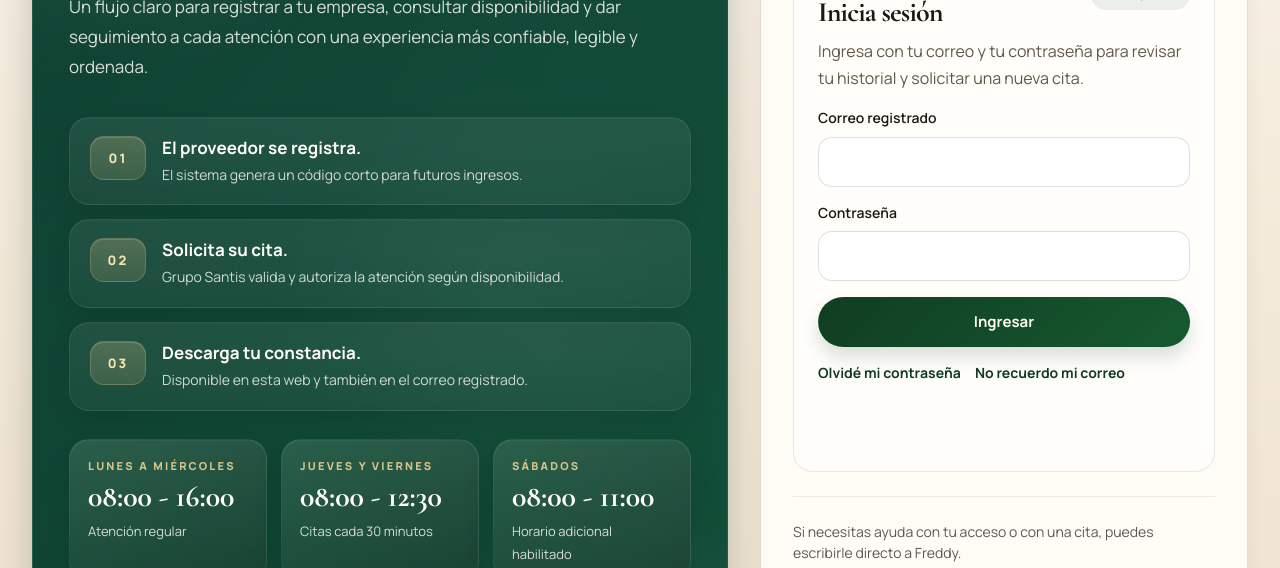
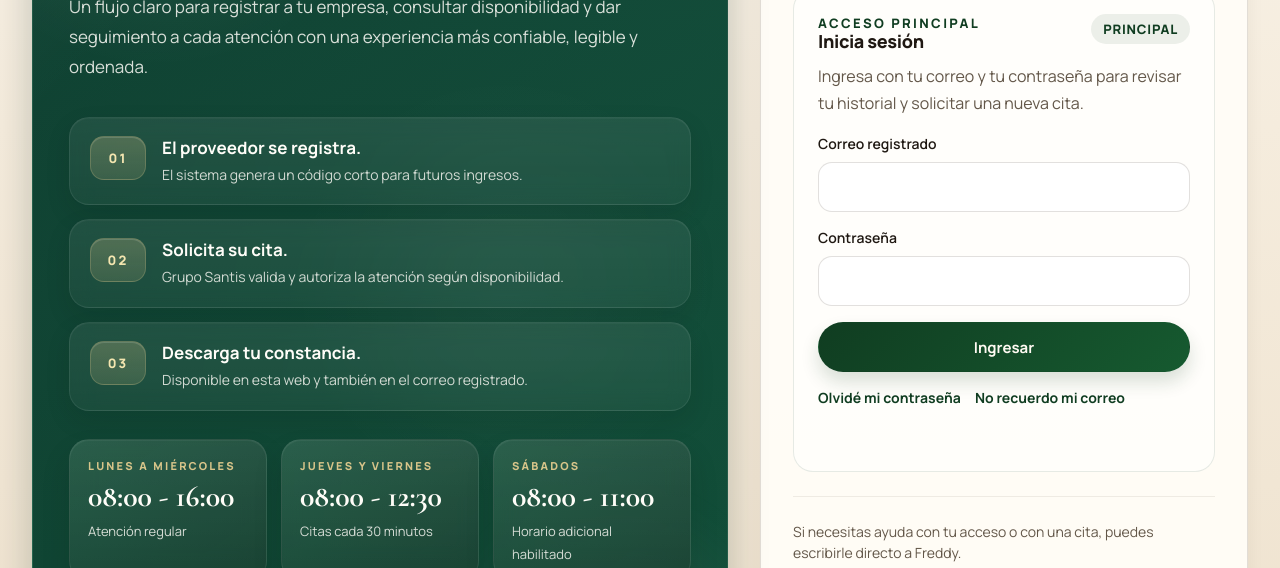
Before and after one commit to jhidalgo-oss/proveedores-web, a plain HTML site: page cloudflare/provider/public/index.html in a window 1280 px wide. Shown: the part 532-1100 px from the top of the page. Drawn offline with nearby package versions, Linux system fonts and the light colour scheme; no server answers.

Commit message:
Improve readability of portal action headings

```diff
--- a/cloudflare/provider/public/styles.css
+++ b/cloudflare/provider/public/styles.css
@@ -365,6 +365,36 @@ h3 {
   margin-bottom: var(--space-3);
 }
 
+.access-intro h2,
+.card-head h3,
+.request-head h3,
+.section-head h2,
+.section-head h3,
+.account-panel h3,
+.recovery-panel h4 {
+  font-family: "Manrope", sans-serif;
+  letter-spacing: -0.02em;
+  line-height: 1.08;
+  font-weight: 800;
+}
+
+.access-intro h2 {
+  font-size: 32px;
+}
+
+.card-head h3,
+.request-head h3,
+.section-head h2,
+.section-head h3,
+.account-panel h3 {
+  font-size: 18px;
+}
+
+.recovery-panel h4 {
+  font-size: 17px;
+  margin: 0 0 8px;
+}
+
 .section-copy,
 .muted {
   color: var(--muted);
@@ -1411,8 +1441,8 @@ textarea:disabled,
 
 .request-head h3 {
   margin: 6px 0;
-  font-size: 24px;
-  line-height: 0.98;
+  font-size: 18px;
+  line-height: 1.1;
 }
 
 .request-head p {
```
